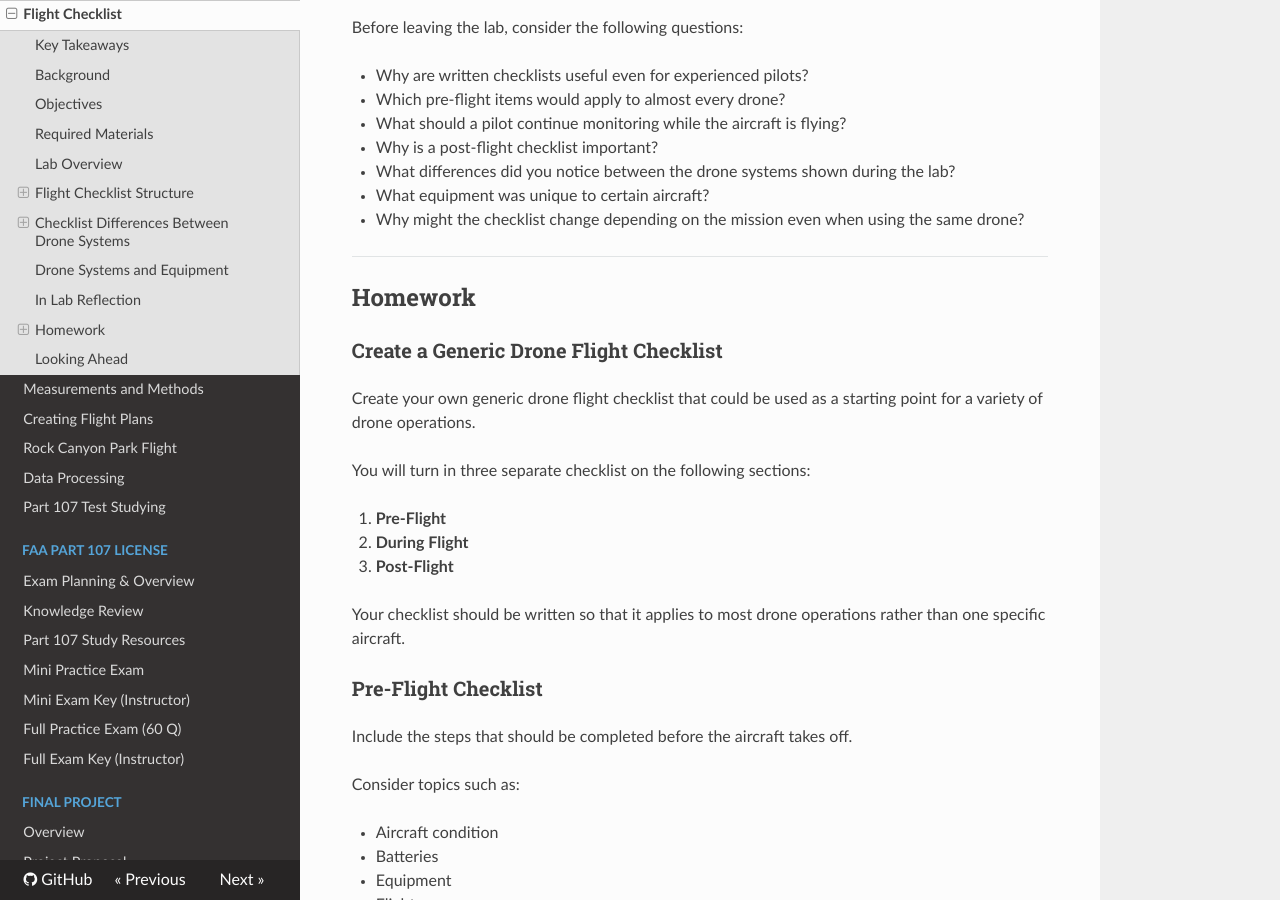
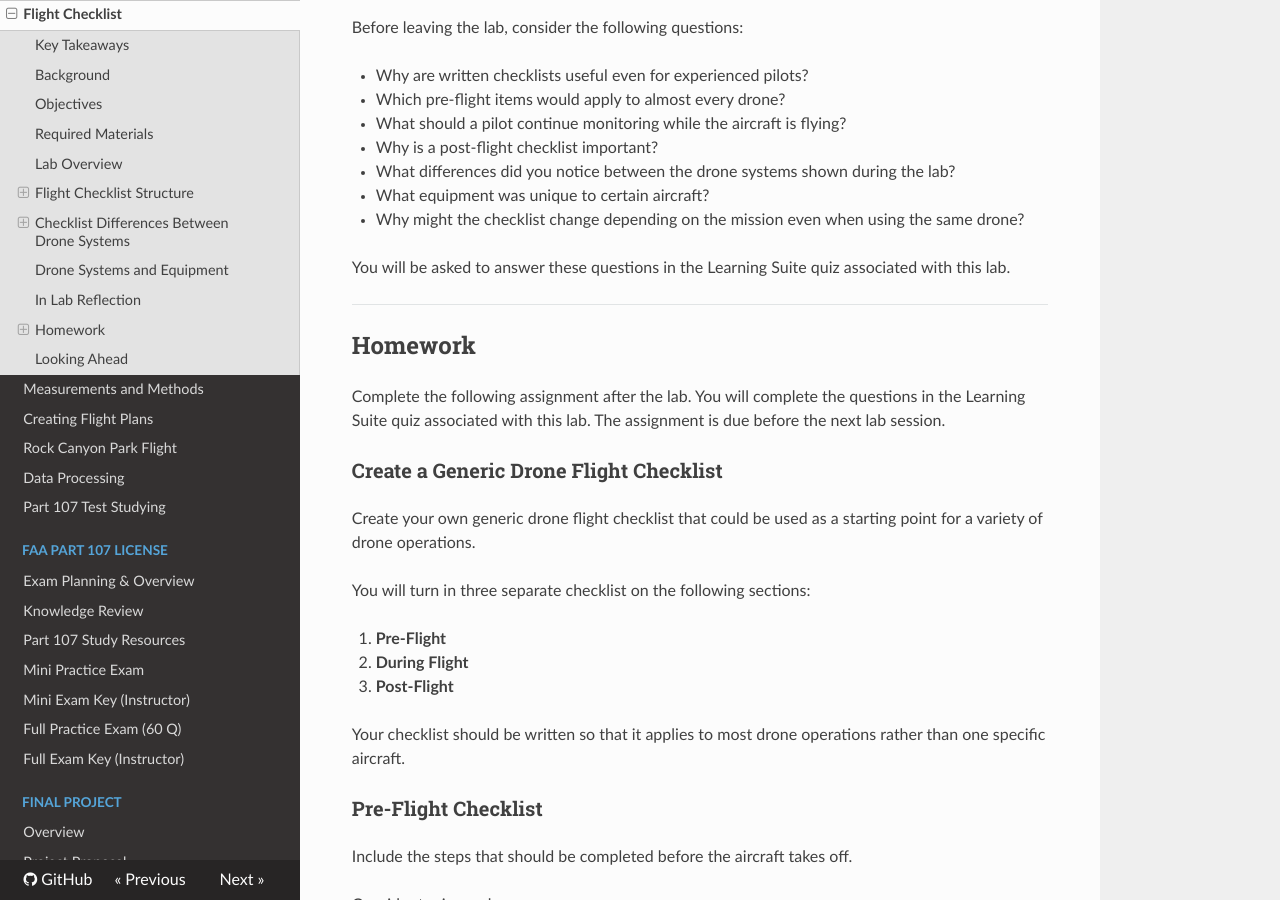
Before and after one commit to byu-cce-drones/content, an MkDocs documentation site: the page built from docs/labs/1_flight_checklist.md, in a window 1280 px wide and 900 px high, scrolled down 6955 px. Built offline with MkDocs 1.6.1, drawn with Linux system fonts in a browser that asks for light colours; nearby versions of some CDN libraries.

Commit message:
Update flight checklist with homework and quiz details
Added homework assignment and quiz instructions related to the lab.

```diff
--- a/docs/labs/1_flight_checklist.md
+++ b/docs/labs/1_flight_checklist.md
@@ -264,9 +264,13 @@ Before leaving the lab, consider the following questions:
 * What equipment was unique to certain aircraft?
 * Why might the checklist change depending on the mission even when using the same drone?
 
+You will be asked to answer these questions in the Learning Suite quiz associated with this lab.
+
 ---
 
 ## Homework
+
+Complete the following assignment after the lab. You will complete the questions in the Learning Suite quiz associated with this lab. The assignment is due before the next lab session.
 
 ### Create a Generic Drone Flight Checklist
 
```
